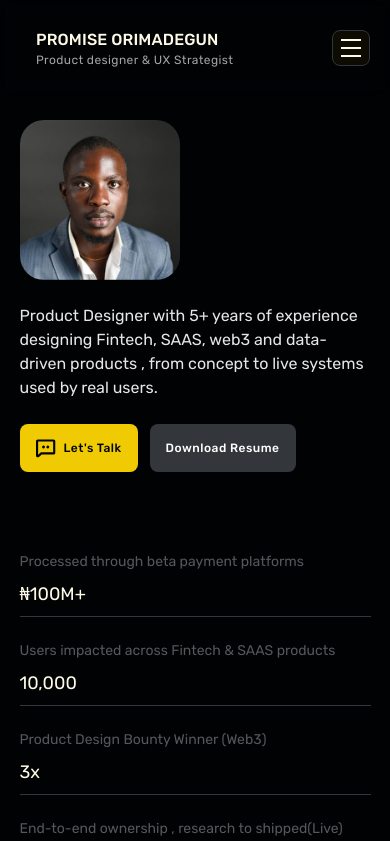
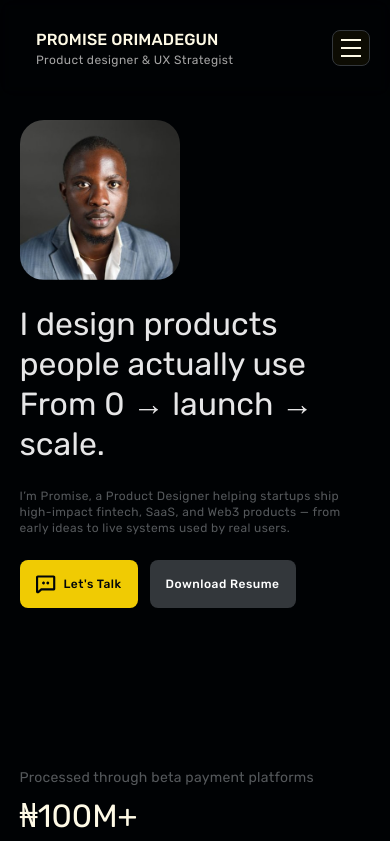
Before and after one commit to Prodigy001/my_portfolio, a React (Vite) app: page / in a window 390 px wide. Shown: the top 841 px of the page. Built offline with nearby package versions, Linux system fonts and the light colour scheme.

Commit message:
updated home.tsx

```diff
--- a/src/pages/Home.tsx
+++ b/src/pages/Home.tsx
@@ -142,7 +142,7 @@
     <div className="relative bg-black900-004 space-y-16 md:space-y-20">
       {/* Introduction */}
       <section className="min-h-screen w-[90%] md:w-[85%] lg:w-[80%] mx-auto flex items-center pt-10">
-        <div className="flex flex-col pt-20 md:pt-20 space-y-8 md:space-y-10 lg:pt-40 lg:flex-row gap-10 lg:gap-20 w-full">
+        <div className="flex flex-col pt-20 md:pt-20 space-y-8 md:space-y-10 lg:pt-40 lg:flex-row gap-30 lg:gap-20 w-full">
           <div className="w-full lg:w-1/2 space-y-6">
             <figure className="size-40 md:size-52 lg:size-60 rounded-3xl overflow-hidden">
               <img
@@ -151,10 +151,14 @@
               />
             </figure>
 
-            <p className="text-base md:text-lg lg:text-title-lg text-black50-E6">
-              Product Designer with 5+ years of experience designing Fintech,
-              SAAS, web3 and data-driven products , from concept to live systems
-              used by real users.
+            <h1 className="text-headline-lg md:text-headline-lg lg:text-headline-lg text-black50-E6">
+              I design products people actually use From 0 → launch → scale.
+            </h1>
+
+            <p className="text-body-sm md:text-body-sm lg:text-body-sm text-black300-54">
+              I’m Promise, a Product Designer helping startups ship high-impact
+              fintech, SaaS, and Web3 products — from early ideas to live
+              systems used by real users.
             </p>
 
             <div className="flex flex-wrap items-center gap-3">
@@ -179,10 +183,10 @@
                   key={data.label}
                   className="py-2 space-y-2 md:space-y-4 border-b border-black400-33"
                 >
-                  <p className="text-sm md:text-body-md text-black300-54">
+                  <p className="text-body-md md:text-body-md text-black300-54">
                     {data.label}
                   </p>
-                  <p className="text-lg md:text-headline-lg text-yellow50-FE">
+                  <p className="text-headline-lg md:text-headline-lg text-yellow50-FE">
                     {data.result}
                   </p>
                 </li>
@@ -196,7 +200,7 @@
       <section className="w-[90%] md:w-[85%] lg:w-[80%] mx-auto">
         <div className="pt-10 md:pt-10 pb-10 md:pb-10 space-y-2 md:space-y-5">
           <div className="space-y-0 md:space-y-4">
-            <h2 className="text-lg md:text-headline-lg text-black50-E6">
+            <h2 className="text-headline-lg md:text-headline-lg text-black50-E6">
               SELECTED WORK
             </h2>
           </div>
@@ -254,7 +258,7 @@
       <section className="w-[90%] md:w-[85%] lg:w-[80%] mx-auto">
         <div className="pt-10 md:pt-10 pb-10 md:pb-10 space-y-2 md:space-y-5">
           <div className="space-y-4">
-            <h2 className="text-lg md:text-headline-lg text-black50-E6 font-light">
+            <h2 className="text-headline-lg md:text-headline-lg text-black50-E6">
               Live Products I've Built With Framer
             </h2>
             <p className="text-body-sm text-black300-54">
@@ -294,7 +298,7 @@
       {/* Design Process */}
       <section className="w-[90%] md:w-[85%] lg:w-[80%] mx-auto space-y-2">
         <div className="space-y-4">
-          <h2 className="text-headline-lg md:text-headline-lg text-black50-E6 font-light">
+          <h2 className="text-headline-lg md:text-headline-lg text-black50-E6">
             How I Design Products
           </h2>
           <p className="text-body-sm text-black300-54">
```
